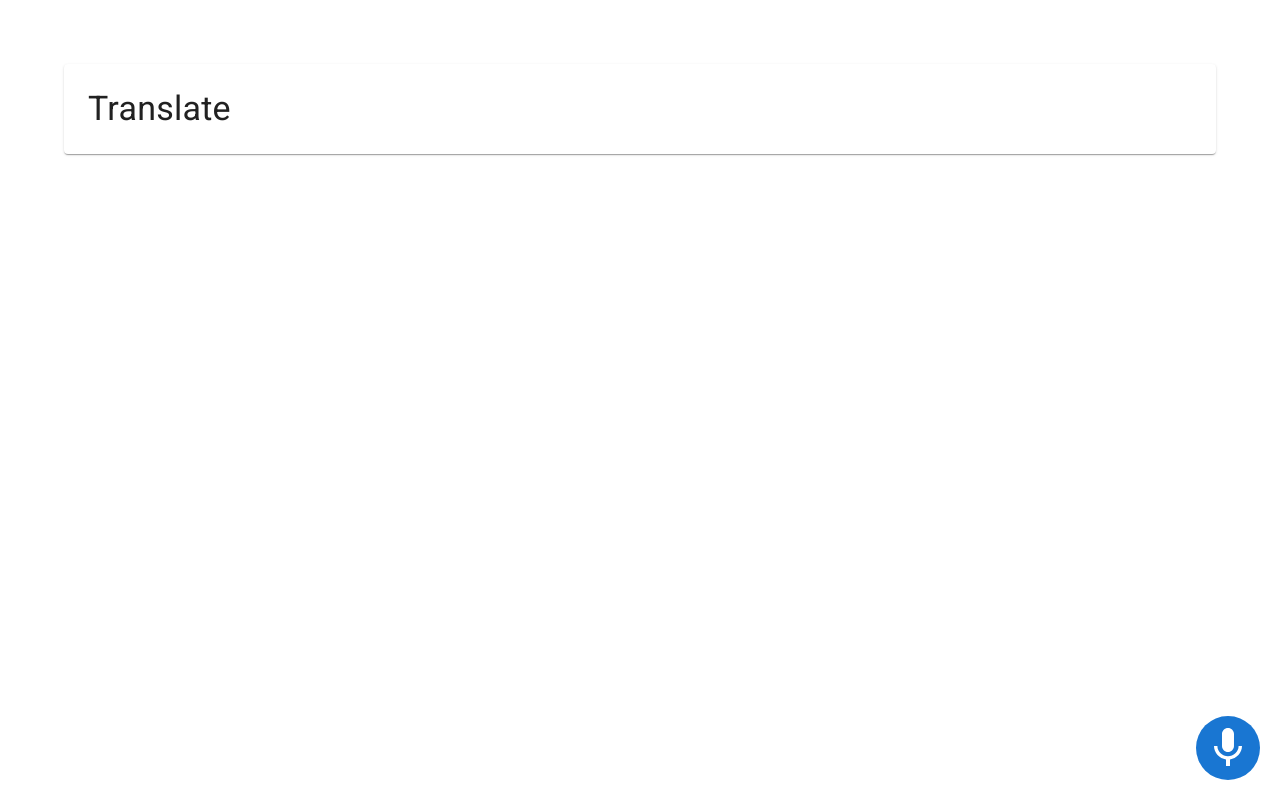
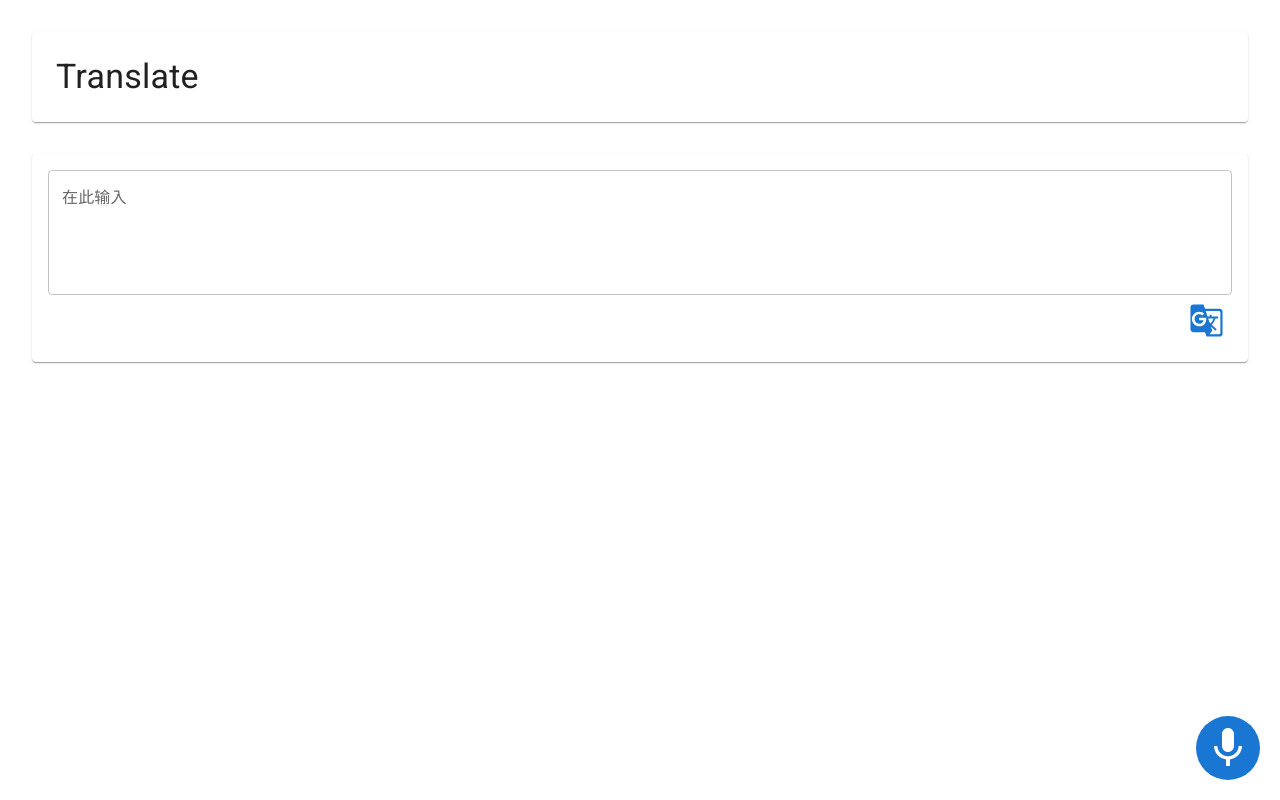
Before and after one commit to imjwang/translate, a Next.js app: page / in a window 1280 px wide. Built offline with nearby package versions, Linux system fonts and the light colour scheme.

Commit message:
manual translate box

```diff
--- /dev/null
+++ b/src/app/Mic.js
@@ -0,0 +1,24 @@
+import { Box, IconButton } from "@mui/material";
+import MicIcon from "@mui/icons-material/Mic";
+
+const Mic = () => {
+  const handleClick = () => {
+    console.log("hi");
+  };
+  return (
+    <Box
+      sx={{
+        position: "absolute",
+        bottom: "20px",
+        right: "20px",
+        backgroundColor: "primary.main",
+        borderRadius: "50%",
+      }}
+    >
+      <IconButton onClick={handleClick}>
+        <MicIcon sx={{ fontSize: "3rem", color: "white" }} />
+      </IconButton>
+    </Box>
+  );
+};
+export default Mic;
--- a/src/app/Search.js
+++ b/src/app/Search.js
@@ -0,0 +1,34 @@
+import {
+  TextField,
+  Card,
+  CardActions,
+  Typography,
+  IconButton,
+  Stack,
+} from "@mui/material";
+import GTranslateIcon from "@mui/icons-material/GTranslate";
+
+const Search = () => {
+  return (
+    <Card sx={{ p: 2 }}>
+      <TextField
+        id="Type"
+        label="在此输入"
+        placeholder="你好"
+        multiline
+        variant="outlined"
+        fullWidth
+        color="secondary"
+        maxRows={10}
+        minRows={4}
+      />
+      <CardActions>
+        <Stack sx={{ width: "100%" }} direction={"row-reverse"}>
+          <GTranslateIcon color="primary" fontSize="large" />
+        </Stack>
+      </CardActions>
+    </Card>
+  );
+};
+
+export default Search;
--- a/src/app/page.js
+++ b/src/app/page.js
@@ -1,38 +1,22 @@
 "use client";
 import Image from "next/image";
-import {
-  Typography,
-  CssBaseline,
-  Paper,
-  Container,
-  IconButton,
-  Box,
-} from "@mui/material";
-import MicIcon from "@mui/icons-material/Mic";
+import { Typography, CssBaseline, Paper, Stack, Card } from "@mui/material";
+import Mic from "./Mic";
+import Search from "./Search";
 
 export default function Home() {
   return (
     <>
       <CssBaseline />
-      <Container>
+      <Stack spacing={4} sx={{ m: 4 }}>
         <Paper sx={{ p: 3, mt: 8 }}>
           <Typography variant="h4">Translate</Typography>
         </Paper>
-      </Container>
-      {/* TODO make the box circular*/}
-      <Box
-        sx={{
-          position: "absolute",
-          bottom: "20px",
-          right: "20px",
-          backgroundColor: "primary.main",
-          borderRadius: "50%",
-        }}
-      >
-        <IconButton>
-          <MicIcon sx={{ fontSize: "3rem", color: "white" }} />
-        </IconButton>
-      </Box>
+        <Card>
+          <Search />
+        </Card>
+      </Stack>
+      <Mic />
     </>
   );
 }
```
